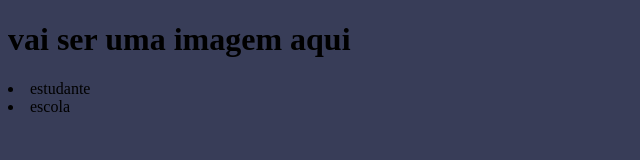
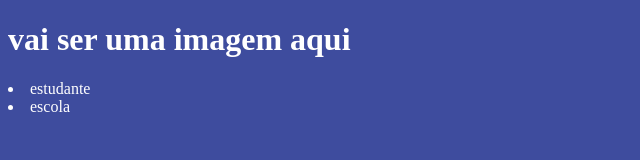
Before and after one commit to virgilino1c/Site-escola, a plain HTML site: page index.html in a window 1280 px wide. Shown: the whole page, without its empty margins (0-640 px from the left). Drawn offline with Linux system fonts and the light colour scheme.

Commit message:
Update style.css

```diff
--- a/style.css
+++ b/style.css
@@ -1,3 +1,8 @@
-body {
-    background-color: #383D58;
+body{
+    background-color: #3e4c9e
 }
+
+header{
+blackground-color: #383d58 ;
+color: white;
+}
```
